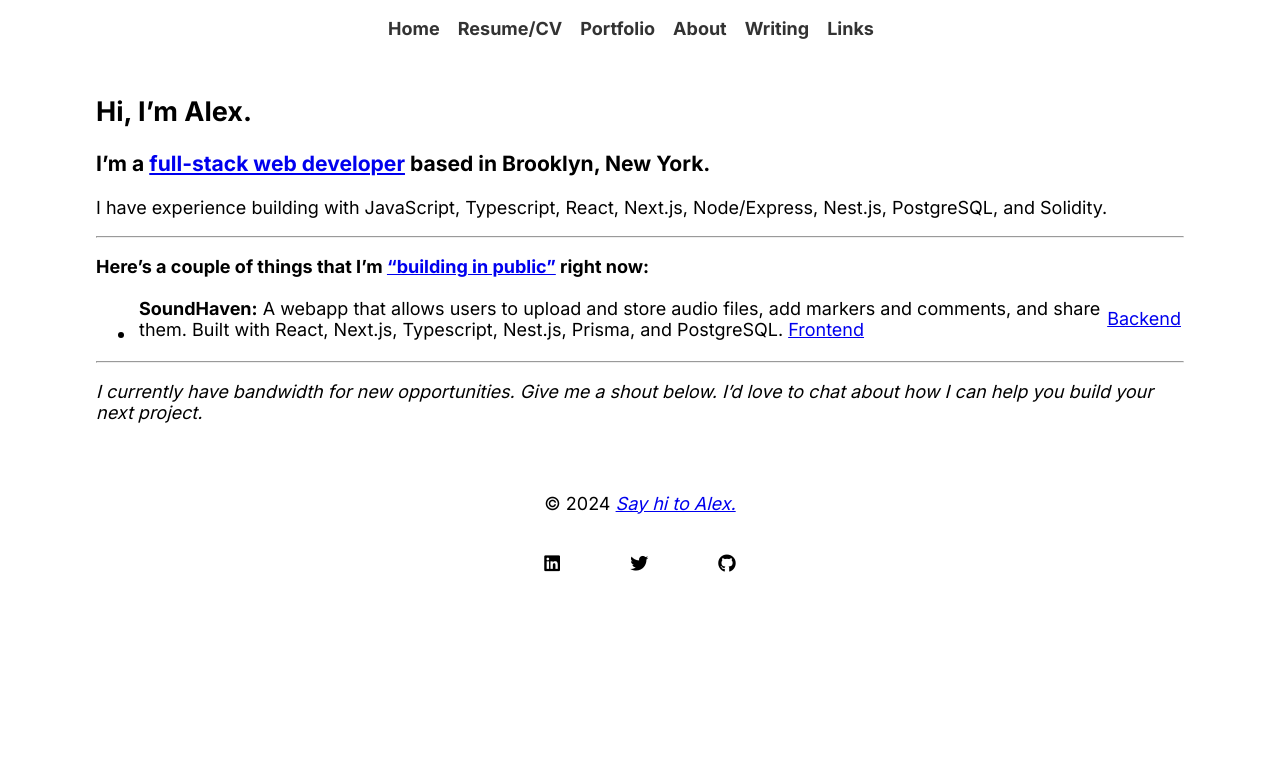
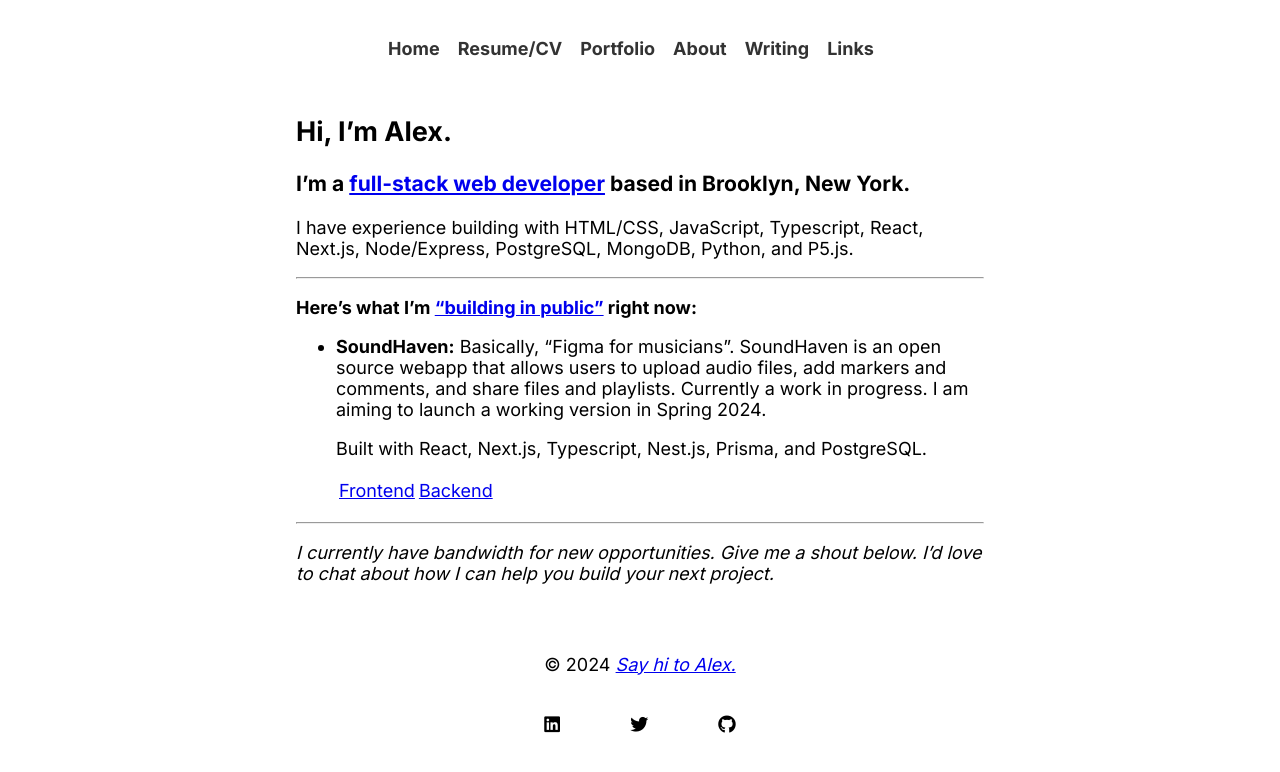
Before and after one commit to alexdwagner/alexdwagner.github.io, a Jekyll site: the page built from index.md, in a window 1280 px wide. Shown: the top 772 px of the page. Built offline with Jekyll 4.4.1, drawn with Linux system fonts in a browser that asks for light colours.

Commit message:
Edited home page content and resized page width.

```diff
--- a/_sass/_base.scss
+++ b/_sass/_base.scss
@@ -3,10 +3,10 @@ body {
     font-family: 'Inter', sans-serif;
     // font-family: Arial, sans-serif;
     margin: 0 auto;
-    padding: 0;
+    padding: 20px;
     font-size: 18px;
     min-width: 320px;
-    max-width: 1200px;
+    max-width: 800px;
   }
 
   header {
--- a/index.md
+++ b/index.md
@@ -10,13 +10,17 @@ permalink: /
 
 ### **I'm a [full-stack web developer](https://github.com/alexdwagner) based in Brooklyn, New York.**
 
-I have experience building with JavaScript, Typescript, React, Next.js, Node/Express, Nest.js, PostgreSQL, and Solidity.
+I have experience building with HTML/CSS, JavaScript, Typescript, React, Next.js, Node/Express, PostgreSQL, MongoDB, Python, and P5.js.
 
 ---
 
-**Here's a couple of things that I'm ["building in public"](https://publiclab.co/building-in-public/what-is-it) right now:**
+**Here's what I'm ["building in public"](https://publiclab.co/building-in-public/what-is-it) right now:**
 
-* **SoundHaven:** A webapp that allows users to upload and store audio files, add markers and comments, and share them. Built with React, Next.js, Typescript, Nest.js, Prisma, and PostgreSQL. [Frontend](https://github.com/alexdwagner/soundhaven-frontend) | [Backend](https://github.com/alexdwagner/soundhaven-backend)
+* **SoundHaven:** Basically, "Figma for musicians". SoundHaven is an open source webapp that allows users to upload audio files, add markers and comments, and share files and playlists. Currently a work in progress. I am aiming to launch a working version in Spring 2024.
+
+    Built with React, Next.js, Typescript, Nest.js, Prisma, and PostgreSQL.
+
+    [Frontend](https://github.com/alexdwagner/soundhaven-frontend) | [Backend](https://github.com/alexdwagner/soundhaven-backend)
 
 <!-- * **[CodeFriends](https://github.com/alexdwagner/code-friends):** A mentorship platform for developers. CodeFriends allows you to connect with mentors and peers who can help you learn to code, as well as navigate the process of finding a job. Built with React, Next.js, TailwindCSS.
 
```
Also changed, not shown: 15 other files.
